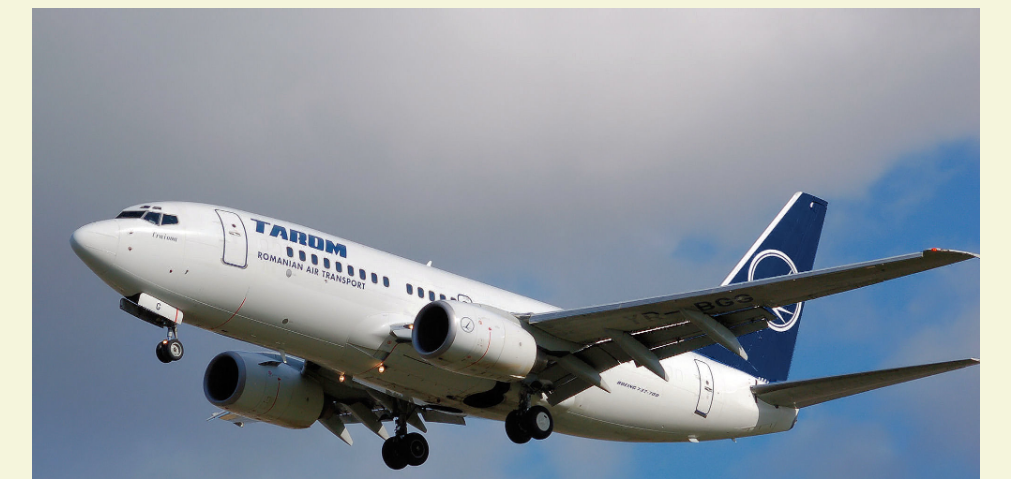
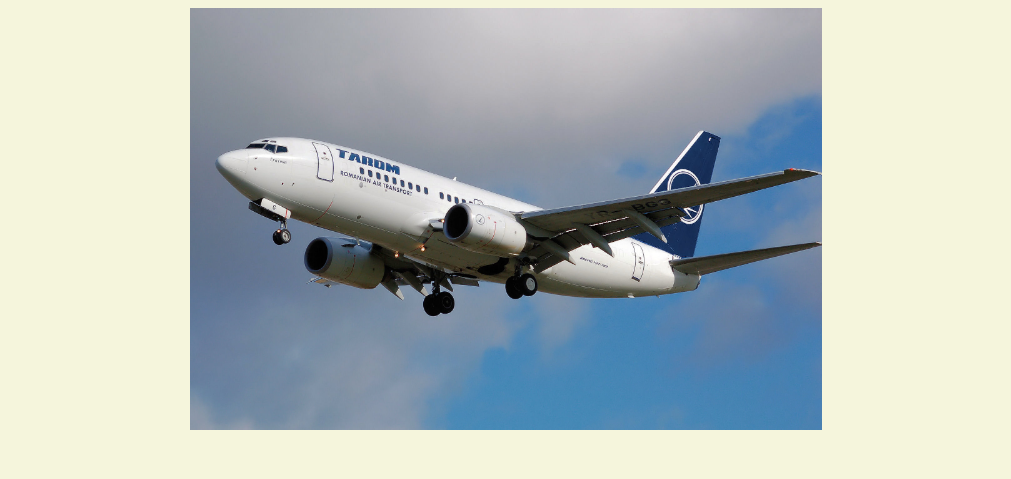
Before and after one commit to Nikitchov/nikitabatyaev.github.io, a plain HTML site: page index.html in a window 1280 px wide. Shown: the top 479 px of the page, without its empty margins (134-1145 px from the left). Drawn offline with Linux system fonts and the light colour scheme.

Commit message:
Update index.html

```diff
--- a/index.html
+++ b/index.html
@@ -1,6 +1,4 @@
 <!doctype html>
-
-<!-- this is a comment for human! -->
 
 <html lang="en">
 
@@ -15,7 +13,7 @@
   </header>
 
   <body>
-    <img src="images/banner.jpg" width="75%" alt="banner">
+    <img src="images/banner.jpg" width="50%" alt="banner">
 <h1>Nikita Batyaev's Portal</h1>
 <h2>About Me</h2>
 <p>I am a front-end web-developer in Saint-Petersburg</p>
```
